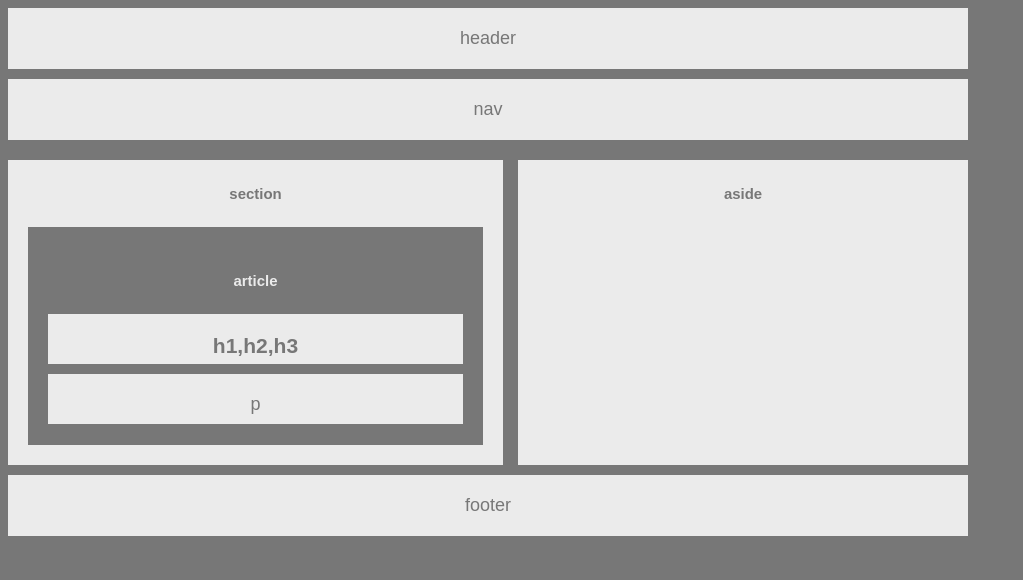
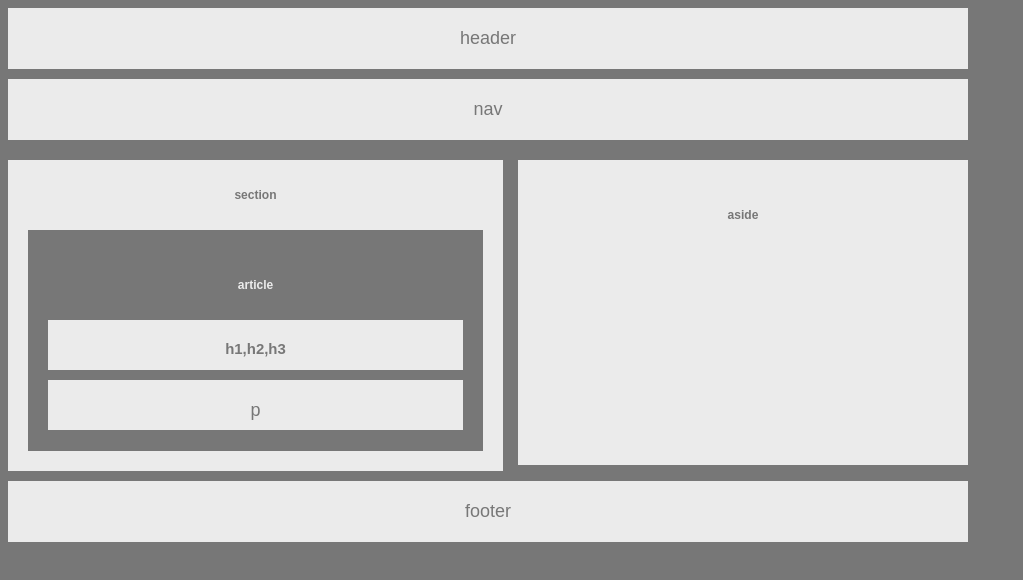
Before and after one commit to shellyrgarner/HW-wireframe, a plain HTML site: page index.html in a window 1280 px wide. Shown: the whole page, without its empty margins (0-1023 px from the left). Drawn offline with Linux system fonts and the light colour scheme.

Commit message:
updates to hw1

```diff
--- a/index.html
+++ b/index.html
@@ -1,5 +1,4 @@
 <!--Easier Homework Assignment 1-->
-
 <!DOCTYPE html>
 <html lang="en-us">
 
@@ -13,43 +12,39 @@
 
 <body>
 
-    <section>
-        <header>
+    <section id="header">
             header
-        </header>
     </section>
 
-    <section>
-        <nav>
+    <section id="nav">
             nav
-        </nav>
-    </section>
-
-    <section id="aside">
-
-            <h5>aside</h5>
-
     </section>
 
     <section id="section">
 
-        <h5>section</h5>
+        <h6>section</h6>
 
-        <section id="article">
+            <section id="article">
 
-            <div id=middle>
-                <h5>article</h5>
-                <h1>h1,h2,h3</h1>
-                <p>p</p>
-            </div>
-        </section>
+                <h6>article</h6>
+
+                <div>
+                    <h5>h1,h2,h3</h5>
+                </div>
+                <div>
+                    <p>p</p>
+                </div>
+
+            </section>
 
     </section>
 
-    <section>
-        <footer>
+    <section id="aside">
+        <h6>aside</h6>
+    </section>
+
+    <section id="footer">
             footer
-        </footer>
     </section>
 
 </body>
--- a/style.css
+++ b/style.css
@@ -16,24 +16,16 @@
     text-align: center;
   }
 
-  header{
+  #header{
     background: #ebebeb;
     padding: 20px 0;
     margin-bottom: 10px;
   }
 
-  nav{
+  #nav{
     background: #ebebeb;
     padding: 20px 0;
     margin-bottom: 20px;
-  }
-
-  #aside {
-    margin-bottom: 10px;
-    float: right;
-    width: 450px;
-    background: #ebebeb;
-    height: 305px;
   }
 
   #section {
@@ -43,21 +35,15 @@
     margin-bottom: 10px;
   }
 
-/**#article{
-    color: #ebebeb;
-    padding: 10px;
-    background: #777;
-}**/
-
-  #middle {
+  #article {
     padding: 20px;
     background: #777;
     color: #ebebeb;
     margin: 20px;
 }
 
-  h1,p {
-    color: #777;
+h5, p {
+  color: #777;
     background: #ebebeb;
     padding: 20px;
     margin-bottom: 1px;
@@ -65,7 +51,16 @@
     height: 50px;
   }
 
-  footer {
+ #aside {
+    margin-bottom: 10px;
+    float: right;
+    width: 450px;
+    background: #ebebeb;
+    height: 305px;
+    padding: 20px;
+  }
+
+  #footer {
     background: #ebebeb;
     padding: 20px 0;
     clear: both;
```
